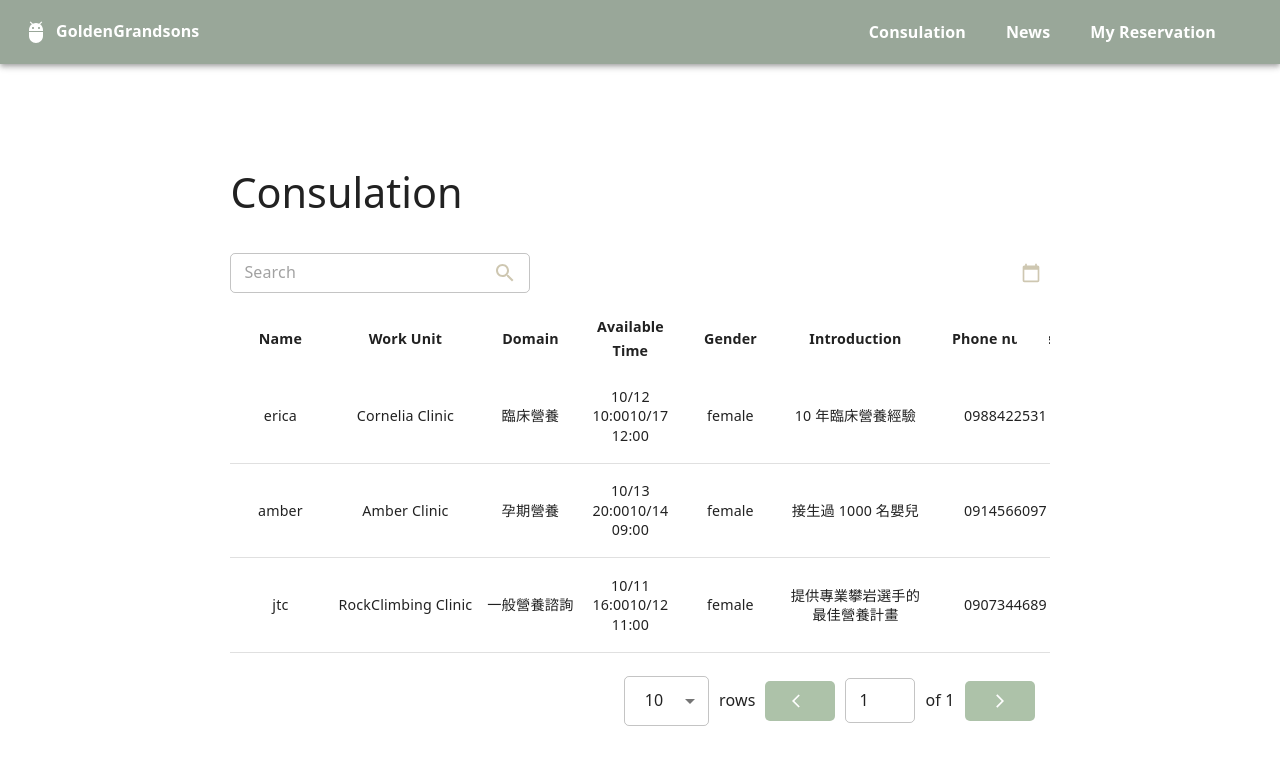
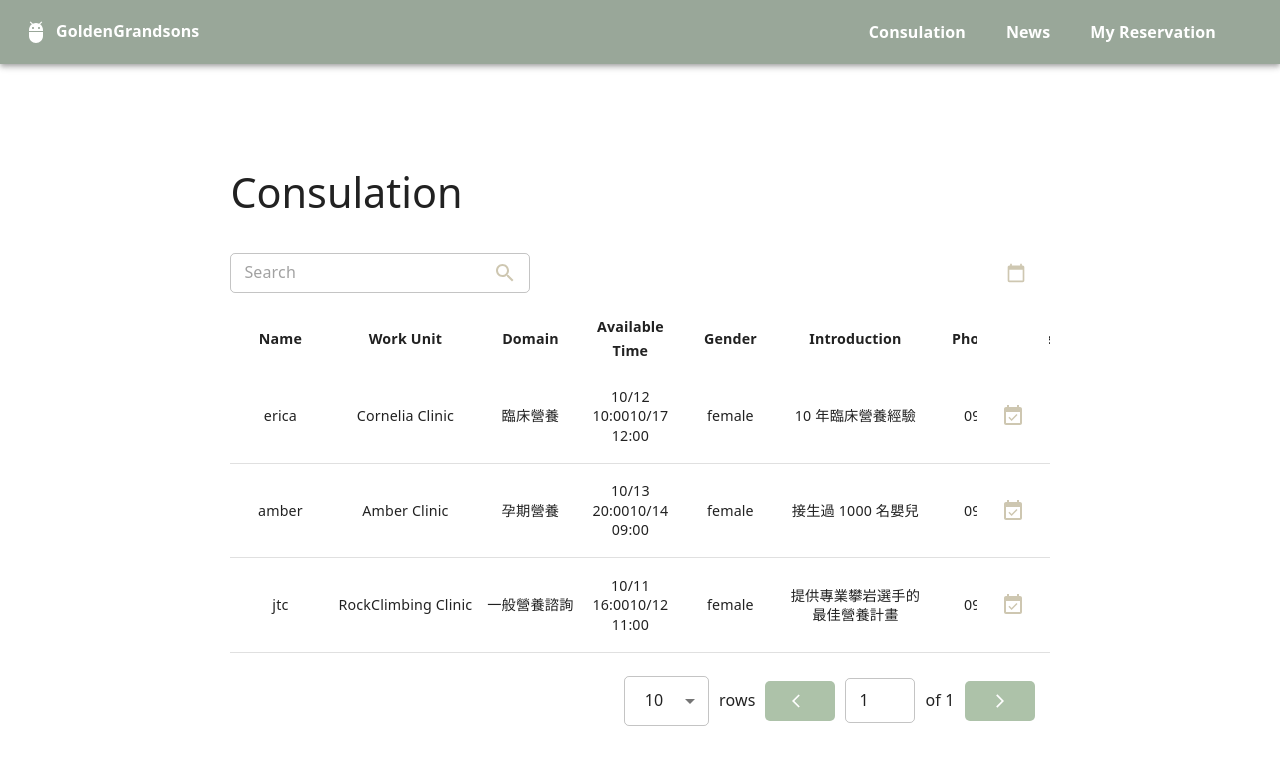
Before and after one commit to jtongchenzip/Golden_Grandsons, a React (Create React App) app in the folder frontend/: page / in a window 1280 px wide. Shown: the top 764 px of the page. Built offline with nearby package versions, Linux system fonts and the light colour scheme.

Commit message:
add reserve dialog and table handle next step

```diff
--- a/frontend/src/components/pages/Consultation.js
+++ b/frontend/src/components/pages/Consultation.js
@@ -1,4 +1,11 @@
-import { Typography } from "@mui/material";
+import {
+  Typography,
+  Dialog,
+  DialogContent,
+  DialogActions,
+  DialogTitle,
+  Button,
+} from "@mui/material";
 import React, { useState, useEffect } from "react";
 import CustomTable from "../ui/CustomTable";
 import { makeStyles } from "@mui/styles";
@@ -45,8 +52,18 @@ const data = [
     phone_number: "0907344689",
   },
 ];
+
 export default function Consulation() {
   const classes = useStyles();
+  const [showReserveDialog, setShowReserveDialog] = useState(false);
+
+  const handleReserve = () => {
+    setShowReserveDialog(true);
+  };
+
+  const handleSubmitReserve = () => {
+    setShowReserveDialog(false);
+  };
 
   return (
     <div className={classes.container}>
@@ -106,7 +123,28 @@ export default function Consulation() {
             align: "center",
           },
         ]}
+        hasLink
+        nextStep="reserve"
+        nextStepOnClick={handleReserve}
       />
+      <Dialog open={showReserveDialog} maxWidth="md" fullWidth={true}>
+        <DialogTitle>
+          <Typography variant="h4">Reserve</Typography>
+        </DialogTitle>
+        <DialogContent>
+          <div></div>
+        </DialogContent>
+        <DialogActions>
+          <Button
+            variant="contained"
+            color="primary"
+            onClick={handleSubmitReserve}
+            disableElevation
+          >
+            Submit
+          </Button>
+        </DialogActions>
+      </Dialog>
     </div>
   );
 }
--- a/frontend/src/components/ui/CustomTable.js
+++ b/frontend/src/components/ui/CustomTable.js
@@ -26,6 +26,9 @@ import SearchIcon from "@mui/icons-material/Search";
 import CalendarTodayIcon from "@mui/icons-material/CalendarToday";
 import ArrowBackIosIcon from "@mui/icons-material/ArrowBackIos";
 import ArrowForwardIosIcon from "@mui/icons-material/ArrowForwardIos";
+import EventAvailableIcon from "@mui/icons-material/EventAvailable";
+import ArrowForwardIcon from "@mui/icons-material/ArrowForward";
+import VideoCallIcon from "@mui/icons-material/VideoCall";
 
 const useStyles = makeStyles((theme) => ({
   topContent: {
@@ -82,7 +85,6 @@ const useStyles = makeStyles((theme) => ({
   columnComponent: {
     transform: "translateX(5px) translateY(2px)",
   },
-  row: {},
   tableBodyCell: {
     padding: "17.5px 5px 17.5px 5px",
     overflowWrap: "break-word",
@@ -156,6 +158,8 @@ export default function CustomTable({
   hasLink,
   linkName,
   children,
+  nextStep,
+  nextStepOnClick,
 }) {
   const classes = useStyles();
   const [curPage, setPage] = useState(0);
@@ -190,7 +194,18 @@ export default function CustomTable({
     setFilterData(searchResult);
     console.log("search result", searchResult);
   };
+  useEffect(() => {
+    setFilterData(data);
+  }, [columns, data]);
 
+  // handle next step
+  const handleNextStep = () => {};
+  useEffect(() => {
+    if (nextStep === "reserve") {
+    }
+  });
+
+  // handle page change
   useEffect(() => {
     if (
       pageInput <= Math.ceil(filterData.length / rowsPerPage) &&
@@ -199,10 +214,6 @@ export default function CustomTable({
       setPage(pageInput - 1);
     }
   }, [filterData.length, pageInput, rowsPerPage]);
-
-  useEffect(() => {
-    setFilterData(data);
-  }, [columns, data]);
 
   return (
     <>
@@ -227,7 +238,11 @@ export default function CustomTable({
             ),
           }}
         />
-        <IconButton onClick={() => setShowFilterTime(true)} color="info">
+        <IconButton
+          onClick={() => setShowFilterTime(true)}
+          sx={{ marginRight: "15px" }}
+          color="info"
+        >
           <CalendarTodayIcon sx={{ height: 20, width: 22 }} color="#958e77" />
         </IconButton>
       </div>
@@ -364,10 +379,10 @@ export default function CustomTable({
                         className={`${classes.stickyArrowCell} ${classes.tableCellHover}`}
                       >
                         <Link to={row[linkName]} className={classes.detailLink}>
-                          <IconButton>
-                            {/* <Icon.ArrowForwardRoundedIcon
-                              className={classes.toggleButtonIcon}
-                            /> */}
+                          <IconButton onClick={nextStepOnClick}>
+                            {nextStep === "reserve" && <EventAvailableIcon />}
+                            {nextStep === "readNews" && <ArrowForwardIcon />}
+                            {nextStep === "videoCall" && <VideoCallIcon />}
                           </IconButton>
                         </Link>
                       </TableCell>
--- a/frontend/src/theme/theme.js
+++ b/frontend/src/theme/theme.js
@@ -9,7 +9,7 @@ import { createTheme, responsiveFontSizes } from "@mui/material";
 /*  Colors  */
 const sageMono = {
   white: "#FFFFFF",
-  veryLightYellow: "#faf7f3",
+  veryLightYellow: "#fafaf6",
   lightGray: "#eae0d3",
   gray: "#D8cec0",
   semiDarkGray: "#615b4e",
@@ -60,6 +60,12 @@ const palette = {
     light: "#F9F7EC",
     main: "#ECE8D8",
     dark: "#C7C7B1",
+  },
+
+  // success: gray and black
+  success: {
+    main: sageMono.lightGray,
+    light: sageMono.black,
   },
 
   action: {
```
